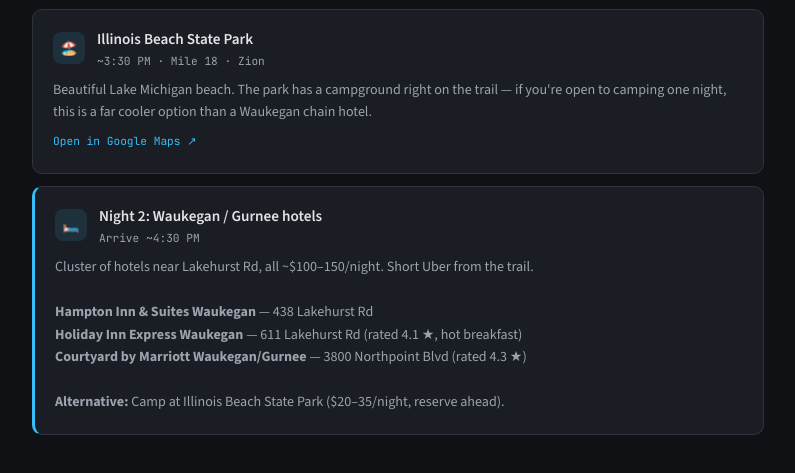
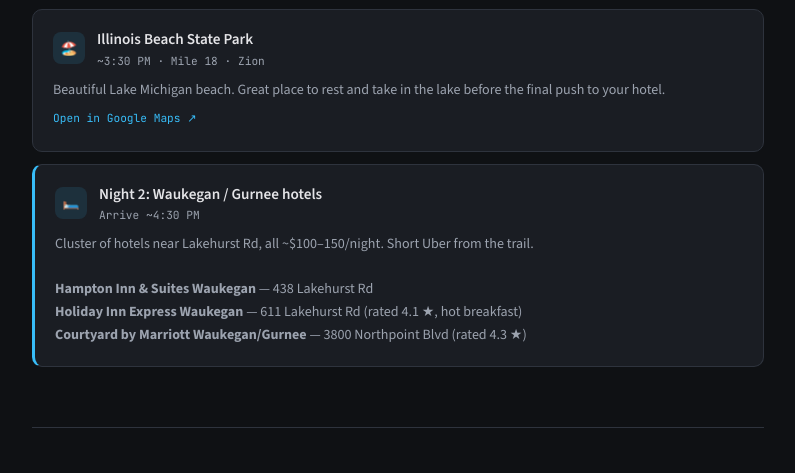
Before and after one commit to fermentationist/misc, a plain HTML site: page rogers_park_kenosha_walk/index.html in a window 1280 px wide. Shown: the part 4494-4967 px from the top of the page, without its empty margins (242-1037 px from the left). Drawn offline with nearby package versions, Linux system fonts and the light colour scheme.

Commit message:
added new version with 2-day option, again

```diff
--- a/rogers_park_kenosha_walk/index.html
+++ b/rogers_park_kenosha_walk/index.html
@@ -381,7 +381,7 @@
           <div class="stop-name">Illinois Beach State Park</div>
           <div class="stop-time">~3:30 PM · Mile 18 · Zion</div>
         </div></div>
-        <div class="stop-notes">Beautiful Lake Michigan beach. The park has a campground right on the trail — if you're open to camping one night, this is a far cooler option than a Waukegan chain hotel.</div>
+        <div class="stop-notes">Beautiful Lake Michigan beach. Great place to rest and take in the lake before the final push to your hotel.</div>
         <a class="stop-link" href="https://maps.google.com/?cid=7618585201554788873" target="_blank">Open in Google Maps ↗</a>
       </div>
       <div class="stop lodging">
@@ -393,8 +393,7 @@
           Cluster of hotels near Lakehurst Rd, all ~$100–150/night. Short Uber from the trail.<br><br>
           <strong>Hampton Inn &amp; Suites Waukegan</strong> — 438 Lakehurst Rd<br>
           <strong>Holiday Inn Express Waukegan</strong> — 611 Lakehurst Rd (rated 4.1 ★, hot breakfast)<br>
-          <strong>Courtyard by Marriott Waukegan/Gurnee</strong> — 3800 Northpoint Blvd (rated 4.3 ★)<br><br>
-          <strong>Alternative:</strong> Camp at Illinois Beach State Park ($20–35/night, reserve ahead).
+          <strong>Courtyard by Marriott Waukegan/Gurnee</strong> — 3800 Northpoint Blvd (rated 4.3 ★)
         </div>
       </div>
     </section>
@@ -515,17 +514,19 @@
           <div class="stop-name">Illinois Beach State Park</div>
           <div class="stop-time">~6:30 PM · Mile 32 · Zion</div>
         </div></div>
-        <div class="stop-notes">You made it through the big day. The campground here is the most satisfying overnight option — collapse by the lake.</div>
+        <div class="stop-notes">You made it through the big day. Beautiful Lake Michigan beach — soak it in before heading to your hotel.</div>
         <a class="stop-link" href="https://maps.google.com/?cid=7618585201554788873" target="_blank">Open in Google Maps ↗</a>
       </div>
       <div class="stop lodging">
         <div class="stop-header"><div class="stop-icon">🛏️</div><div>
-          <div class="stop-name">Night 1: Waukegan hotels or IL Beach camping</div>
+          <div class="stop-name">Night 1: Waukegan / Gurnee hotels</div>
           <div class="stop-time">Arrive ~7:00 PM</div>
         </div></div>
         <div class="stop-notes">
-          <strong>Best option:</strong> Camp at Illinois Beach State Park ($20–35/night, reserve ahead). You earned the lakeside ambiance.<br><br>
-          <strong>Hotel options:</strong> Hampton Inn, Holiday Inn Express, or Courtyard by Marriott in the Waukegan/Gurnee cluster (~$100–150/night, short Uber from trail).
+          Cluster of hotels near Lakehurst Rd, all ~$100–150/night. Short Uber from the trail.<br><br>
+          <strong>Hampton Inn &amp; Suites Waukegan</strong> — 438 Lakehurst Rd<br>
+          <strong>Holiday Inn Express Waukegan</strong> — 611 Lakehurst Rd (rated 4.1 ★, hot breakfast)<br>
+          <strong>Courtyard by Marriott Waukegan/Gurnee</strong> — 3800 Northpoint Blvd (rated 4.3 ★)
         </div>
       </div>
     </section>
```
